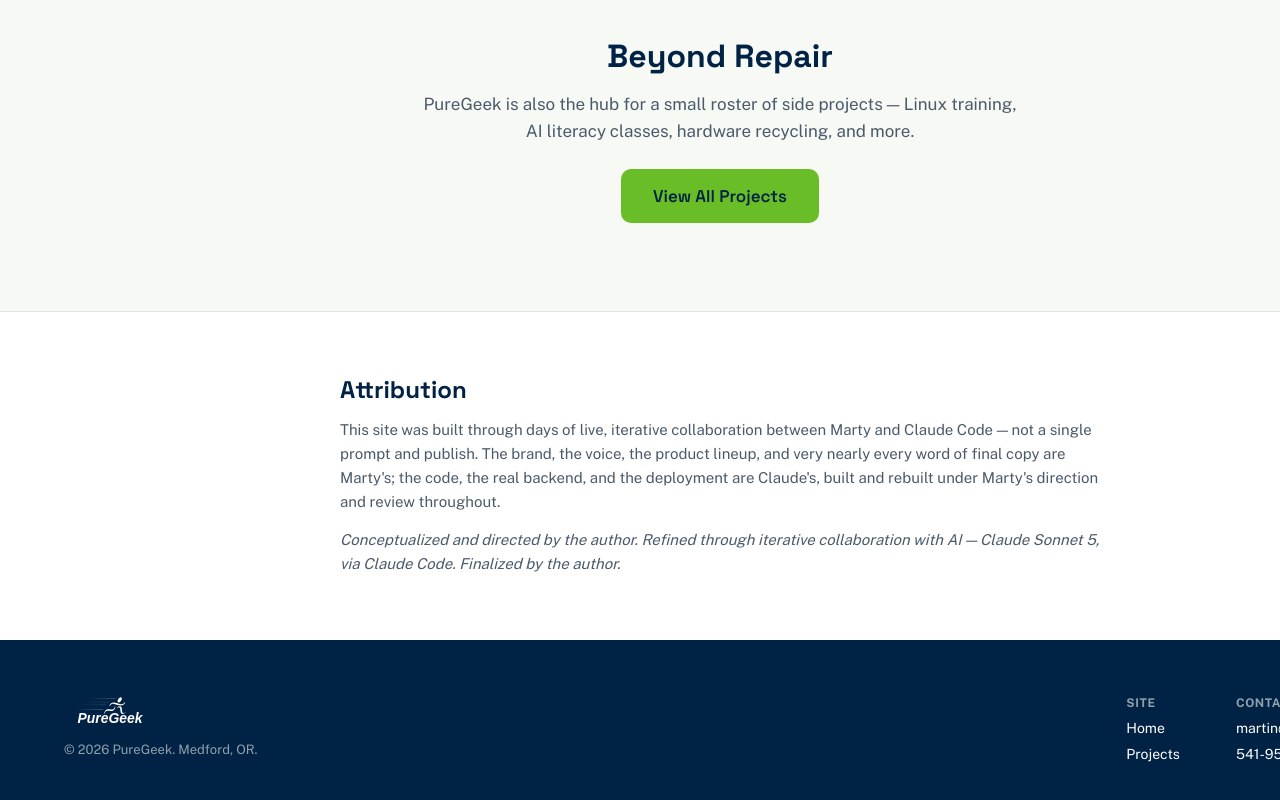
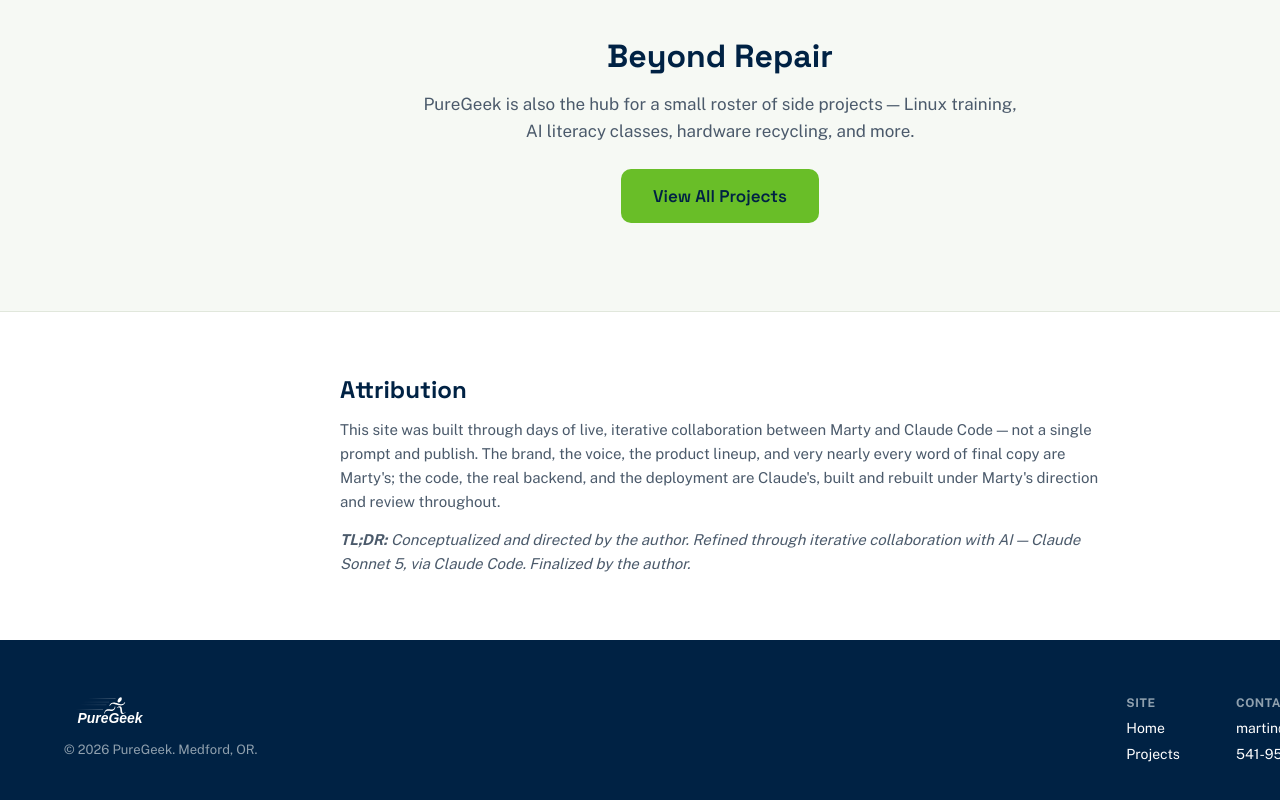
Before and after one commit to tigloki/puregeek_website, a plain HTML site: page app/static/Home-Desktop.html in a window 1280 px wide. Shown: the part 1660-2460 px from the top of the page. Drawn offline with nearby package versions, Linux system fonts and the light colour scheme.

Commit message:
OLNC: prefix the Attribution formula line with a bold 'TL;DR:' label

```diff
--- a/app/static/Home-Desktop.html
+++ b/app/static/Home-Desktop.html
@@ -72,7 +72,7 @@
     <div style="max-width:760px;margin:0 auto;display:flex;flex-direction:column;gap:14px;">
       <h2 style="font-size:24px;">Attribution</h2>
       <p style="font-size:15px;color:var(--ink-soft);">This site was built through days of live, iterative collaboration between Marty and Claude Code — not a single prompt and publish. The brand, the voice, the product lineup, and very nearly every word of final copy are Marty's; the code, the real backend, and the deployment are Claude's, built and rebuilt under Marty's direction and review throughout.</p>
-      <p style="font-size:15px;font-style:italic;color:var(--ink-soft);">Conceptualized and directed by the author. Refined through iterative collaboration with AI — Claude Sonnet 5, via Claude Code. Finalized by the author.</p>
+      <p style="font-size:15px;font-style:italic;color:var(--ink-soft);"><strong>TL;DR:</strong> Conceptualized and directed by the author. Refined through iterative collaboration with AI — Claude Sonnet 5, via Claude Code. Finalized by the author.</p>
     </div>
   </section>
 
```
Also changed, not shown: app/static/Home-Mobile.html (+1 -1 lines).
